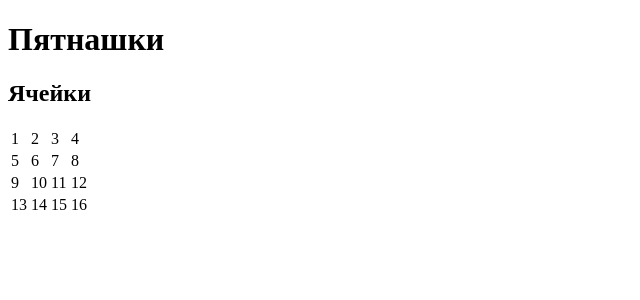
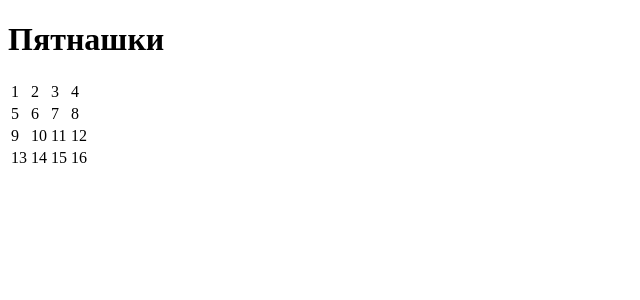
Before and after one commit to dabonka/fifteen, a React app: page / in a window 1280 px wide. Shown: the top 300 px of the page, without its empty margins (0-640 px from the left). Built offline with nearby package versions, Linux system fonts and the light colour scheme.

Commit message:
add cells

```diff
--- a/src/App.js
+++ b/src/App.js
@@ -1,11 +1,15 @@
 import React from 'react';
 import Header from './components/Header'
 import Cell from './components/Cell'
+import PropTypes from 'prop-types';
 
-function App(){
+function App(props){
 	return (
 		<div>
 			<Header title={"Пятнашки"}/>
+			{props.arr.map(n => {
+ 				<Cell number={n} />
+			})}
 			<Cell />
 				<table>
 					<tbody>
@@ -39,4 +43,8 @@ function App(){
 	)
 }
 
+App.propTypes = {
+ arr: PropTypes.array.isRequired
+}
+
 export default App;
--- a/src/components/Cell.js
+++ b/src/components/Cell.js
@@ -1,9 +1,14 @@
 import React from 'react';
+import PropTypes from 'prop-types';
 
-function Cell(){
+function Cell(props){
 	return(
-		<div><h2>Ячейки</h2></div>
+		<div>{props.number}</div>
 	)
 }
 
+Cell.propTypes = {
+ number: PropTypes.number
+}
+
 export default Cell;
--- a/src/index.js
+++ b/src/index.js
@@ -3,4 +3,6 @@ import {render} from 'react-dom';
 import App from './App';
 import Header from './components/Header';
 
-render(<App/>, document.getElementById('root'));
+let gameBoard = [1, 2, 3, 4, 5, 6, 7, 8, 9, 10, 11, 12, 13, 14, 15, null]
+
+render(<App arr = {gameBoard}/>, document.getElementById('root'));
```
